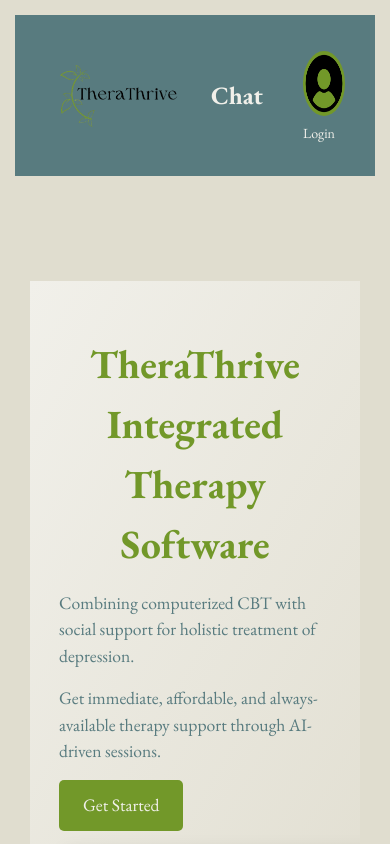
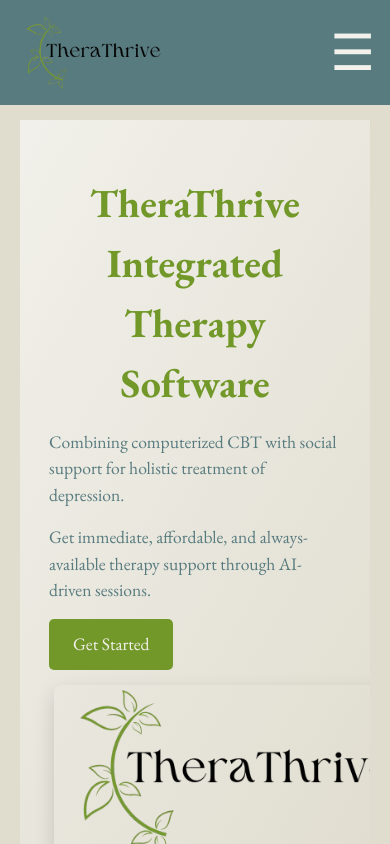
Before and after one commit to thavishkagamage/Integrated-Therapy-Software, a React (Create React App) app in the folder cbt_chatbot/front-end/: page / in a window 390 px wide. Shown: the top 844 px of the page. Built offline with nearby package versions, Linux system fonts and the light colour scheme.

Commit message:
initial tablet and mobile menu

```diff
--- a/cbt_chatbot/front-end/public/index.html
+++ b/cbt_chatbot/front-end/public/index.html
@@ -3,7 +3,7 @@
   <head>
     <meta charset="utf-8" />
     <link rel="icon" href="%PUBLIC_URL%/favicon.ico" />
-    <meta name="viewport" content="width=device-width, initial-scale=1" />
+    <meta name="viewport" content="width=device-width, initial-scale=1.0" />
     <meta name="theme-color" content="#000000" />
     <meta
       name="description"
--- a/cbt_chatbot/front-end/src/components/app/App.css
+++ b/cbt_chatbot/front-end/src/components/app/App.css
@@ -15,6 +15,15 @@
   font-family: 'EB Garamond', serif;
   box-sizing: border-box;
   margin: 5px;
+}
+
+@media (max-width: 768px) {
+  html {
+    margin: 0;
+  }
+  #root {
+    margin: 0;
+  }
 }
 
 body {
@@ -53,10 +62,103 @@
 
 /* Header */
 header {
-  padding: 1em 0;
   background-color: var(--accent-color);
   color: var(--text-light);
   text-align: center;
+  margin: 0;
+}
+
+.logo-img {
+  width: 200px;
+  height: auto;
+}
+
+/* Hide regular nav items on mobile */
+@media (max-width: 768px) {
+  .nav-bar {
+    .nav-list,
+    .user-state-container {
+      display: none;
+    }
+    .hamburger-menu {
+      display: flex;
+      cursor: pointer;
+    }
+  }
+  .logo-img {
+    width: 150px;
+    height: auto;
+  }
+}
+
+/* Hide hamburger menu on larger screens */
+.hamburger-menu {
+  display: none;
+}
+
+/* Style the hamburger icon */
+.hamburger-icon {
+  font-size: 50px;
+  color: var(--text-light);
+}
+
+/* Mobile Menu (off-canvas sidebar) */
+.mobile-menu {
+  position: fixed;
+  top: 0;
+  right: 0;
+  width: 100%;
+  height: 100%;
+  background-color: var(--accent-color);
+  transform: translateX(100%);
+  transition: transform 0.3s ease-in-out;
+  z-index: 1000;
+  padding: 20px;
+  display: none;
+}
+
+/* Display mobile menu when open */
+.mobile-menu.open {
+  transform: translateX(0);
+  display: block;
+  margin: 0;
+
+  a {
+    font-weight: bold;
+    font-size: 30px;
+  }
+}
+
+/* Mobile Menu Header (close button container) */
+.mobile-menu-header {
+  display: flex;
+  justify-content: flex-end;
+}
+
+.close-menu {
+  padding: 10px;
+}
+/* Style the close icon */
+.close-icon {
+  font-size: 40px;
+  color: var(--text-light);
+}
+
+/* Mobile Menu List */
+.mobile-menu ul {
+  list-style: none;
+  padding: 0;
+  margin-top: 20px;
+}
+
+.mobile-menu li {
+  margin-bottom: 20px;
+}
+
+.mobile-menu a {
+  text-decoration: none;
+  color: var(--text-light);
+  font-size: 20px;
 }
 
 /* Sidebars */
@@ -134,8 +236,8 @@
 }
 
 .user-icon {
-  width: 65px;
-  height: 65px;
+  width: 50px;
+  height: 50px;
   background-color: var(--highlight-color); /* Default highlight color */
   border-radius: 50%; /* Optional: make it circular */
   transition: background-color 0.3s ease; /* Smooth transition */
@@ -154,23 +256,25 @@
   display: flex;
   align-items: center;
   justify-content: space-between;  /* Spread items across the navbar */
-  padding: 0 20px;
+  /* padding: 0 20px; */
 }
 
 .user-state-container {
-  margin-left: auto;  /* Pushes the navbar items to the right */
+  margin-left: auto;
   display: flex;
-  align-items: center;  /* Centers content vertically */
-  height: 100%; /* Ensure it takes the full height of the parent */
+  align-items: center;
+  height: 100%;
+  flex-shrink: 0; /* Prevents shrinking */
+  /* min-width: 120px; Optional: ensures a minimum width */
 }
 .nav-item a, .nav-item button {
-  font-size: 25px;
+  font-size: 30px;
   font-weight: 800;
   color: var(--text-light);
 }
 
 .nav-list {
-  margin: 20px;
+  margin: auto 15px;
   display: flex;
   gap: 20px;
   padding-left: 0px;
@@ -189,7 +293,7 @@
     flex-direction: column;
   }
   main {
-    padding: 5em 0;
+    padding: 0;
   }
   .left-aside, .right-aside {
     display: none;
--- a/cbt_chatbot/front-end/src/components/app/App.js
+++ b/cbt_chatbot/front-end/src/components/app/App.js
@@ -15,12 +15,24 @@
 
 function App() {
   const [isLoggedIn, setIsLoggedIn] = useState(false);
+  const [isMobileMenuOpen, setIsMobileMenuOpen] = useState(false);
 
   useEffect(() => {
     const token = localStorage.getItem('accessToken');
     if (token) {
       setIsLoggedIn(true);
     }
+
+    const handleResize = () => {
+      if (window.innerWidth > 768) {
+        setIsMobileMenuOpen(false);
+      }
+    };
+    window.addEventListener('resize', handleResize);
+
+    return () => {
+      window.removeEventListener('resize', handleResize);
+    };
   }, []);
 
   const handleLogout = () => {
@@ -50,17 +62,17 @@
       <Router>
         <header className="header">
           <nav className="nav-bar">
-          <Link to="/" className="app-logo">
-          <img src="/TheraThrive1.png" alt="TheraThrive Logo" className="logo-img" style={{ width: "300px", height: "auto" }}/>
-          </Link>
+            <Link to="/" className="app-logo">
+              <img src="/TheraThrive1.png" alt="TheraThrive Logo" className="logo-img" />
+            </Link>
 
-
+            {/* Regular navigation items, hidden on mobile */}
             <ul className="nav-list">
               <li className="nav-item"><Link className="nav-link" to="/sessions">Chat</Link></li>
               {isLoggedIn && <li className="nav-item"><Link className="nav-link" to="/conversations">Conversations</Link></li>}
               {isLoggedIn && <li className="nav-item"><Link className="nav-link" to="/goals">Goals</Link></li>}
-              {/* New Goals Link */}
             </ul>
+
             <div className="user-state-container">
               {isLoggedIn ? (
                 <Link className="user-state" to="/profile">
@@ -74,7 +86,47 @@
                 </Link>
               )}
             </div>
+
+            {/* Hamburger menu icon, visible on mobile */}
+            <div className="hamburger-menu" onClick={() => setIsMobileMenuOpen(true)}>
+              <span className="hamburger-icon">☰</span>
+            </div>
           </nav>
+
+          {/* Mobile side menu */}
+          <div className={`mobile-menu ${isMobileMenuOpen ? 'open' : ''}`}>
+            <div className="mobile-menu-header">
+              <button className="close-menu" onClick={() => setIsMobileMenuOpen(false)}>
+                <span className="close-icon">&times;</span>
+              </button>
+            </div>
+            <ul>
+              <li onClick={() => setIsMobileMenuOpen(false)}>
+                <Link to="/">Home</Link>
+              </li>
+              <li onClick={() => setIsMobileMenuOpen(false)}>
+                <Link to="/sessions">Chat</Link>
+              </li>
+              {isLoggedIn && (
+                <>
+                  <li onClick={() => setIsMobileMenuOpen(false)}>
+                    <Link to="/conversations">Conversations</Link>
+                  </li>
+                  <li onClick={() => setIsMobileMenuOpen(false)}>
+                    <Link to="/goals">Goals</Link>
+                  </li>
+                  <li onClick={() => setIsMobileMenuOpen(false)}>
+                    <Link to="/profile">Profile</Link>
+                  </li>
+                </>
+              )}
+              {!isLoggedIn && (
+                <li onClick={() => setIsMobileMenuOpen(false)}>
+                  <Link to="/login">Login</Link>
+                </li>
+              )}
+            </ul>
+          </div>
         </header>
         <div className="main-content-container">
           {/* <aside className="left-aside"></aside> */}
@@ -83,7 +135,6 @@
               <Route path="/" element={<Home />} />
               <Route path="/sessions" element={<Sessions />} />
               <Route path="/sessions/chatbot" element={<Chatbot />} />
-              {/* Add these new routes with parameters */}
               <Route path="/sessions/chatbot/:sessionId" element={<Chatbot />} />
               <Route path="/sessions/chatbot/:sessionId/:conversationId" element={<Chatbot />} />
               <Route path="/conversations" element={<Conversations />} />
--- a/cbt_chatbot/front-end/src/components/profile/Profile.js
+++ b/cbt_chatbot/front-end/src/components/profile/Profile.js
@@ -14,8 +14,9 @@
     useEffect(() => {
         const fetchUserData = async () => {
             try {
+                const accesToken = localStorage.getItem('accessToken') // Ensure the token exists before making the request
                 const userResponse = await axios.get('http://127.0.0.1:8000/api/users/userinfo/', {
-                    headers: { Authorization: `Bearer ${localStorage.getItem('accessToken')}` }
+                    headers: { Authorization: `Bearer ${accesToken}` }
                 });
                 console.log('Fetched user data:', userResponse.data); // For debugging purposes
                 setUsername(userResponse.data.username || 'Error fetching username!');
```
